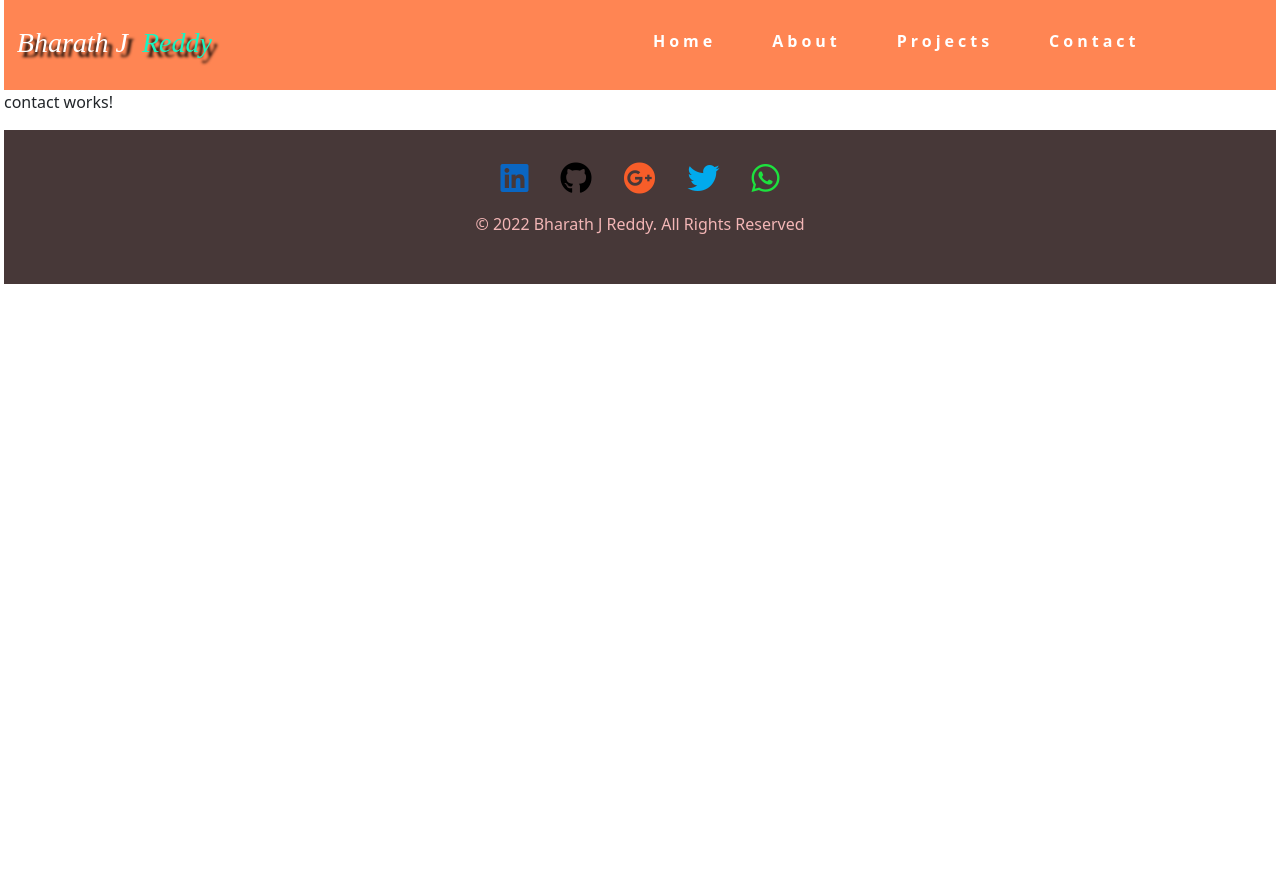
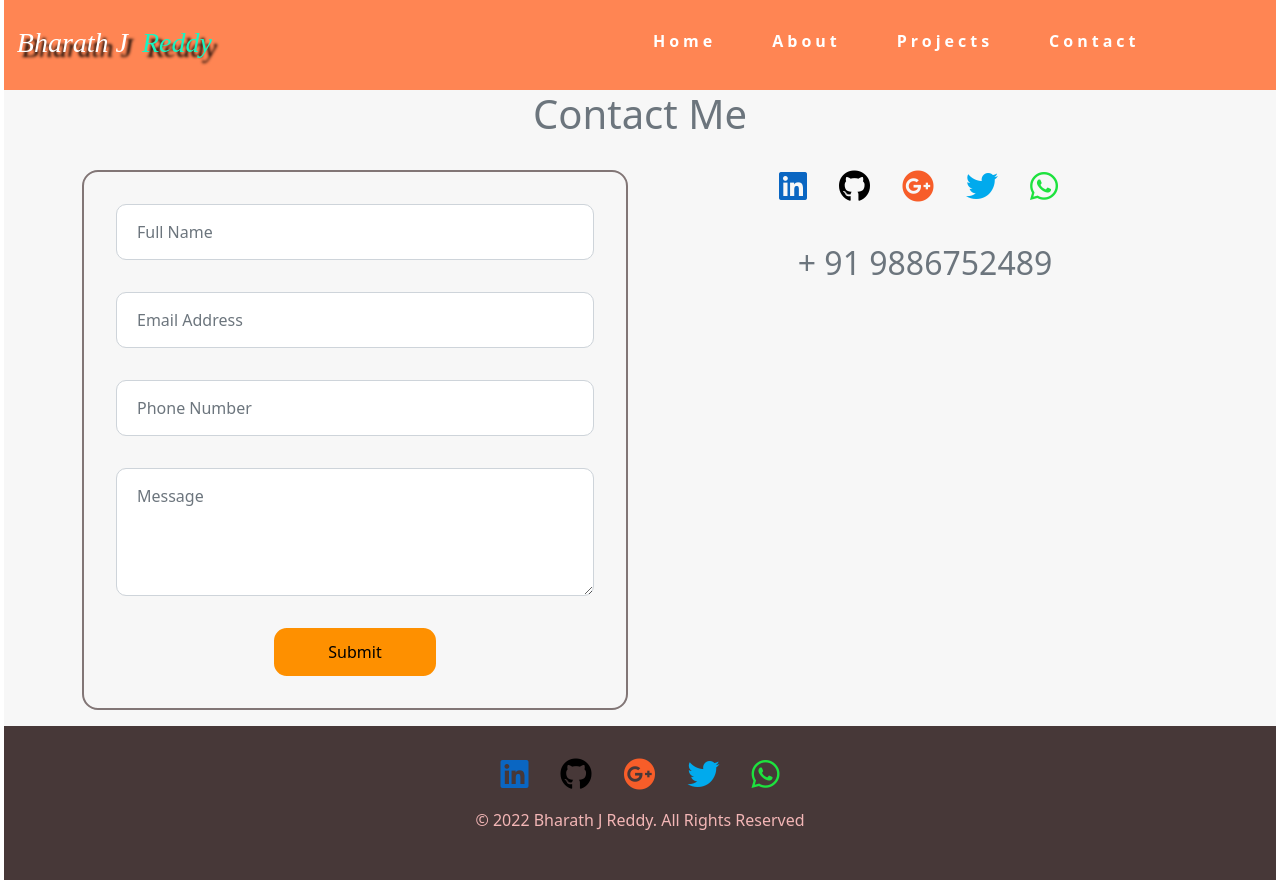
Before and after one commit to bharath857/Static_website, an Angular app in the folder MyWebsite/: page /contact in a window 1280 px wide. Before the commit the page ends 800 px from the top, so only its background shows below. Built offline with nearby package versions, Linux system fonts and the light colour scheme.

Commit message:
contact page

```diff
--- a/MyWebsite/src/app/app.module.ts
+++ b/MyWebsite/src/app/app.module.ts
@@ -13,6 +13,7 @@ import { ContactComponent } from './features/contact/contact.component';
 import { HomeComponent } from './features/home/home.component';
 import { CommonModule } from '@angular/common';
 import { SocialIconsComponent } from './features/social-icons/social-icons.component';
+import { MaterialModule } from './shared/material/material.module';
 
 
 @NgModule({
@@ -31,7 +32,8 @@ import { SocialIconsComponent } from './features/social-icons/social-icons.compo
     AppRoutingModule,
     HttpClientModule,
     CommonModule,
-    BrowserAnimationsModule
+    BrowserAnimationsModule,
+    MaterialModule
   ],
   providers: [],
   bootstrap: [AppComponent]
--- a/MyWebsite/src/app/features/contact/contact.component.css
+++ b/MyWebsite/src/app/features/contact/contact.component.css
@@ -0,0 +1,35 @@
+.contact-page {
+    background-color: rgb(247, 247, 247);
+}
+.contact-tilte{
+    font-size: 2.5rem;
+    margin-bottom: 2rem;
+}
+.submit-element {
+    display: flex;
+    justify-content: center;
+    margin-bottom: 2rem;
+}
+.userinfo{
+    border-radius: 1rem;
+    border: solid rgb(130, 118, 118) 2px;
+    margin-bottom: 1rem;
+}
+.user-inputs{
+    margin: 2rem;
+}
+.submit-btn {
+    border-radius: .8rem;
+    width: 30%;
+    background: #fe9000;
+    border: solid 3px #fe9000;
+    height: 3rem;
+}
+
+.submit-btn:hover {
+    border-radius: .8rem;
+    width: 30%;
+    background: white;
+    border: solid 3px #fe9000;
+    height: 3rem;
+}
--- a/MyWebsite/src/app/features/contact/contact.component.html
+++ b/MyWebsite/src/app/features/contact/contact.component.html
@@ -1 +1,73 @@
-<p>contact works!</p>
+<section class="contact-page" id="contact">
+    <div class="container">
+        <div class="row">
+            <h1 class="text-center text-muted contact-tilte">Contact Me</h1>
+        </div>
+        <div class="row">
+            <div class="col-sm-6">
+                <div id="myalert" class="alert alert-warning collapse" role="alert">
+                    <strong id="myalertancor"> I know your in hurray!!! But Please fill all fields!</strong>
+                    <button type="button" class="close" aria-label="Close">
+                        <span id="myalertancor1" aria-hidden="true">&times;</span>
+                    </button>
+                </div>
+                <div id="myalert2" class="alert alert-success collapse" role="alert">
+                    <strong>Success!</strong> I have Recived Your Message. Thanks!.
+                    <button type="button" class="close" aria-label="Close">
+                        <span id="myalertancor2" aria-hidden="true">&times;</span>
+                    </button>
+                </div>
+
+                <form [formGroup]="userInfo">
+                    <div class="userinfo">
+                        <div class="user-inputs">
+                            <div class="name" style="margin-bottom: 2rem;">
+                                <input class="form-control"
+                                type="text" placeholder="Full Name" id="name" formControlName="name" name="entry.813683840"
+                                    style="padding: 15px 20px;border-radius: 10px;">
+
+                                <span class="is-invalid"
+                                    *ngIf="this.userInfo.get('name')?.touched && (this.userInfo.get('name')?.errors?.['required'])">
+                                    Name is required
+                                </span>
+                                <span class="invalid-feedback"
+                                    *ngIf="this.userInfo.get('name')?.touched && (this.userInfo.get('name')?.errors?.['minlength'])">
+                                    Minmium length 5 characters
+                                </span>
+                            </div>
+
+                            <div class="mail" style="margin-bottom: 2rem;">
+                                <input class="form-control" type="text" placeholder="Email Address" id="email"
+                                    formControlName="email" name="entry.1517567092"
+                                    style="padding: 15px 20px;border-radius: 10px;">
+                            </div>
+
+                            <div class="phoneNumber" style="margin-bottom: 2rem;">
+                                <input class="form-control" type="number" placeholder="Phone Number" id="phoneNumber"
+                                    formControlName="phoneNumber" style="padding: 15px 20px;border-radius: 10px;">
+                            </div>
+
+                            <div class="Message" style="margin-bottom: 2rem;">
+                                <textarea class="form-control" type="text" placeholder="Message" id="message" rows="4"
+                                    formControlName="message" name="entry.1770982915"
+                                    style="padding: 15px 20px;border-radius: 10px;"></textarea>
+                            </div>
+                        </div>
+                        <div class="submit-element">
+                            <button id="btn-sucess" type="submit" (click)="validateForm()"
+                                class="submit-btn">Submit</button>
+                        </div>
+                    </div>
+                </form>
+            </div>
+            <div class="col-sm-1 "></div>
+            <div class="col-sm-4" style="text-align: center;">
+                <!--  <img class="img-fliud mb-3 rounded-circle" src="./images/myProfilePic1.jpg"
+                    style="border:5px solid rgb(90, 57, 57)" alt="My Profile Pic" width="250" height="200"> -->
+                <app-social-icons></app-social-icons>
+                <br>
+                <h2 class="text-muted" style="text-align: center;">+ 91 9886752489</h2>
+            </div>
+        </div>
+    </div>
+</section>
--- a/MyWebsite/src/app/features/contact/contact.component.ts
+++ b/MyWebsite/src/app/features/contact/contact.component.ts
@@ -1,4 +1,6 @@
 import { Component, OnInit } from '@angular/core';
+import { FormBuilder, FormGroup, Validators } from '@angular/forms';
+import { SnakbarService } from 'src/app/shared/utilities/snackbar/snakbar.service';
 
 @Component({
   selector: 'app-contact',
@@ -6,10 +8,58 @@ import { Component, OnInit } from '@angular/core';
   styleUrls: ['./contact.component.css']
 })
 export class ContactComponent implements OnInit {
+  userInfo: FormGroup;
+  constructor(private formBuilder: FormBuilder,
+    private snakbar: SnakbarService) {
 
-  constructor() { }
+    this.userInfo = this.formBuilder.group({
+      name: [null, [Validators.required, Validators.minLength(5), Validators.maxLength(15)]],
+      phoneNumber: [null],
+      email: [null, [Validators.required, Validators.email]],
+      message: [null, [Validators.required]]
+    })
+  }
 
   ngOnInit(): void {
   }
+  validateForm() {
+    console.log(this.userInfo, this.userInfo.get('name')?.touched ,  (this.userInfo.get('name')?.errors?.['required']))
+    if (this.userInfo.valid) {
+      console.log('submitted')
+      var form = document.createElement('form')
+      document.body.appendChild(form);
+      form.action = 'https://docs.google.com/forms/u/0/d/e/1FAIpQLSfss5FIrUGLXa19qYI-3niFs0f3Z-FvWcoRmG1-ct9frF-xBQ/formResponse'
+      form.setAttribute('method', 'post')
+      form.target = 'hidden'
+
+      var input1 = document.createElement("input");
+      input1.type = "text";
+      input1.name = 'entry.1274444218';
+      input1.value = this.userInfo.get('name')?.value;
+      form.appendChild(input1);
+
+      var input1 = document.createElement("input");
+      input1.type = "text";
+      input1.name = 'entry.1546093609';
+      input1.value = this.userInfo.get('email')?.value;
+      form.appendChild(input1);
+
+      var input1 = document.createElement("input");
+      input1.type = "number";
+      input1.name = 'entry.444940794';
+      input1.value = this.userInfo.get('phoneNumber')?.value;
+      form.appendChild(input1);
+
+      var input1 = document.createElement("input");
+      input1.type = "text";
+      input1.name = 'entry.1330958195';
+      input1.value = this.userInfo.get('message')?.value;
+      form.appendChild(input1);
+      console.log(form)
+      form.getAttribute
+      form.submit()
+      document.body.removeChild(form)
+    }
+  }
 
 }
```
